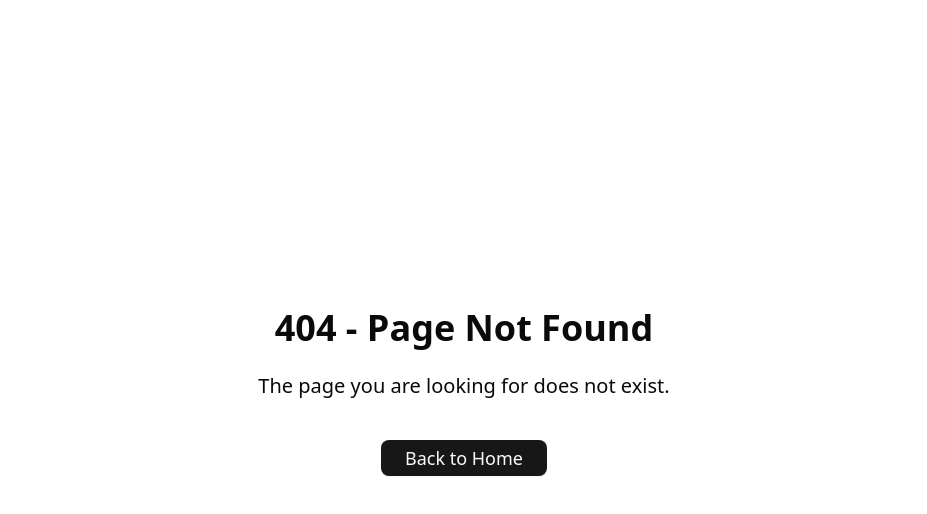
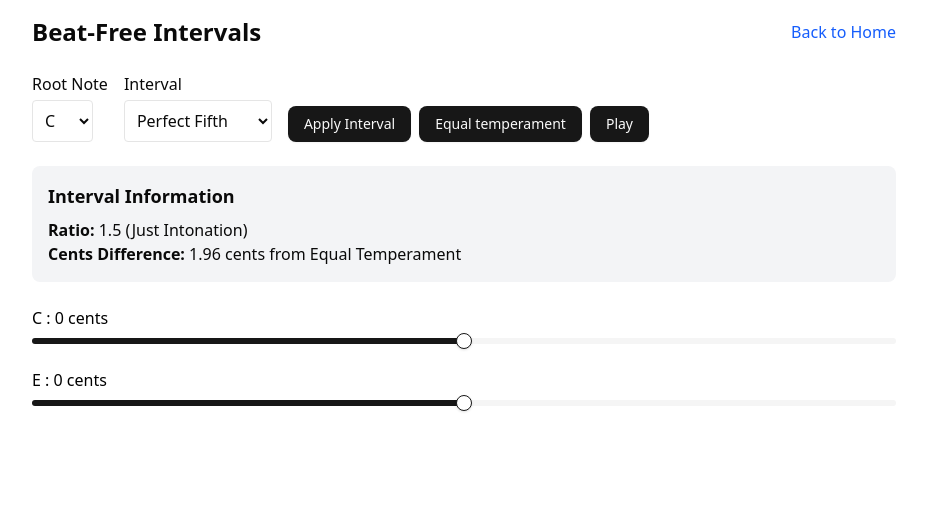
Before and after one commit to szabyg/clear-chord, a React (Vite) app: page /beat-free-intervals in a window 1280 px wide. Before the commit this address had no page. Shown: the top 514 px of the page, without its empty margins (176-1103 px from the left). Built offline with nearby package versions, Linux system fonts and the light colour scheme.

Commit message:
Create BeatFreeIntervals

```diff
--- /dev/null
+++ b/src/BeatFreeIntervals.tsx
@@ -0,0 +1,223 @@
+import React, { useEffect, useState } from "react";
+import { Link } from "react-router-dom";
+import { Slider } from "@/components/ui/slider";
+import { Button } from "@/components/ui/button";
+import { useLocalStorageState } from "@/hooks/useLocalStorageState";
+import { useOscillators } from "@/hooks/useOscillators";
+import {
+  initializeDetuneCents,
+  initializeActiveNotes,
+} from "@/utils/noteUtils";
+
+const NOTE_NAMES = [
+  "C",
+  "C#",
+  "D",
+  "D#",
+  "E",
+  "F",
+  "F#",
+  "G",
+  "G#",
+  "A",
+  "A#",
+  "H",
+];
+
+const INTERVALS = {
+  "Perfect Octave": { ratio: 2 / 1, semitones: 12 },
+  "Perfect Fifth": { ratio: 3 / 2, semitones: 7 },
+  "Perfect Fourth": { ratio: 4 / 3, semitones: 5 },
+  "Major Third": { ratio: 5 / 4, semitones: 4 },
+  "Minor Third": { ratio: 6 / 5, semitones: 3 },
+  "Major Sixth": { ratio: 5 / 3, semitones: 9 },
+  "Minor Sixth": { ratio: 8 / 5, semitones: 8 },
+  "Major Second": { ratio: 9 / 8, semitones: 2 },
+  "Minor Second": { ratio: 16 / 15, semitones: 1 },
+  "Major Seventh": { ratio: 15 / 8, semitones: 11 },
+  "Minor Seventh": { ratio: 16 / 9, semitones: 10 },
+};
+
+// Convert frequency ratio to cents
+const ratioCents = (ratio: number): number => {
+  return 1200 * Math.log2(ratio);
+};
+
+// Calculate the difference in cents between just intonation and equal temperament
+const calculateCentsDifference = (ratio: number, semitones: number): number => {
+  const equalTemperamentCents = semitones * 100; // 100 cents per semitone in equal temperament
+  const justIntonationCents = ratioCents(ratio);
+  return justIntonationCents - equalTemperamentCents;
+};
+
+export default function BeatFreeIntervals() {
+  const initialDetunes = initializeDetuneCents(NOTE_NAMES);
+  const NOTES = NOTE_NAMES.concat(NOTE_NAMES.map((n) => n + "'")).flat();
+  const initialActives = initializeActiveNotes(NOTES);
+
+  const [detuneCents, setDetuneCents] = useLocalStorageState(
+    "beatFreeDetuneCents",
+    initialDetunes
+  );
+  const [isPlaying, setIsPlaying] = useState(false);
+  const [activeNotes, setActiveNotes] = useLocalStorageState(
+    "beatFreeActiveNotes",
+    initialActives
+  );
+  const [rootNote, setRootNote] = useState("C");
+  const [selectedInterval, setSelectedInterval] = useState("Perfect Fifth");
+
+  const { startOscillators, stopOscillators, updateOscillators } =
+    useOscillators(isPlaying, activeNotes, detuneCents);
+
+  const applyInterval = () => {
+    // Reset all active notes
+    const newActiveNotes = { ...initialActives };
+
+    // Get the root note index
+    const rootIndex = NOTE_NAMES.indexOf(rootNote);
+
+    // Get the interval details
+    const interval = INTERVALS[selectedInterval];
+
+    // Calculate the second note index
+    const secondNoteIndex = (rootIndex + interval.semitones) % 12;
+    const secondNote = NOTE_NAMES[secondNoteIndex];
+
+    // Set the root note and second note as active
+    newActiveNotes[rootNote] = true;
+    newActiveNotes[rootNote + "'"] = true;
+    newActiveNotes[secondNote] = true;
+    newActiveNotes[secondNote + "'"] = true;
+
+    // Calculate the cent difference for the second note
+    const centsDifference = calculateCentsDifference(
+      interval.ratio,
+      interval.semitones
+    );
+
+    // Update the detune cents for the second note
+    const newDetuneCents = { ...initialDetunes };
+    newDetuneCents[secondNote] = centsDifference;
+
+    setActiveNotes(newActiveNotes);
+    setDetuneCents(newDetuneCents);
+  };
+
+  const resetPitches = () => {
+    setDetuneCents(initialDetunes);
+  };
+
+  useEffect(() => {
+    if (isPlaying) {
+      startOscillators();
+    } else {
+      stopOscillators();
+    }
+  }, [isPlaying]);
+
+  useEffect(() => {
+    if (isPlaying) {
+      updateOscillators();
+    }
+  }, [detuneCents, activeNotes]);
+
+  const toggleNote = (note: string) => {
+    setActiveNotes((prev) => ({
+      ...prev,
+      [note]: !prev[note],
+      [note + "'"]: !prev[note + "'"],
+    }));
+  };
+
+  const togglePlayback = () => {
+    setIsPlaying(!isPlaying);
+  };
+
+  return (
+    <div className="flex justify-center w-full">
+      <div className="w-full max-w-4xl p-4 space-y-6">
+        <div className="flex justify-between items-center">
+          <h1 className="text-2xl font-bold">Beat-Free Intervals</h1>
+          <Link to="/" className="text-blue-600 hover:underline">
+            Back to Home
+          </Link>
+        </div>
+
+        <div className="flex flex-col md:flex-row gap-4">
+          <div>
+            <label className="block font-medium mb-1">Root Note</label>
+            <select
+              className="border p-2 rounded"
+              value={rootNote}
+              onChange={(e) => setRootNote(e.target.value)}
+            >
+              {NOTE_NAMES.map((note) => (
+                <option key={note} value={note}>
+                  {note}
+                </option>
+              ))}
+            </select>
+          </div>
+          <div>
+            <label className="block font-medium mb-1">Interval</label>
+            <select
+              className="border p-2 rounded"
+              value={selectedInterval}
+              onChange={(e) => setSelectedInterval(e.target.value)}
+            >
+              {Object.keys(INTERVALS).map((interval) => (
+                <option key={interval} value={interval}>
+                  {interval}
+                </option>
+              ))}
+            </select>
+          </div>
+          <div className="flex flex-wrap items-end gap-2">
+            <Button onClick={applyInterval}>Apply Interval</Button>
+            <Button onClick={resetPitches}>Equal temperament</Button>
+            <Button onClick={togglePlayback}>
+              {isPlaying ? "Stop" : "Play"}
+            </Button>
+          </div>
+        </div>
+
+        <div className="mt-4 p-4 bg-gray-100 rounded-md">
+          <h2 className="text-lg font-semibold mb-2">Interval Information</h2>
+          <p>
+            <strong>Ratio:</strong> {INTERVALS[selectedInterval].ratio} (Just
+            Intonation)
+          </p>
+          <p>
+            <strong>Cents Difference:</strong>{" "}
+            {calculateCentsDifference(
+              INTERVALS[selectedInterval].ratio,
+              INTERVALS[selectedInterval].semitones
+            ).toFixed(2)}{" "}
+            cents from Equal Temperament
+          </p>
+        </div>
+
+        {NOTE_NAMES.filter(note => activeNotes[note] || activeNotes[note + "'"]).map((note) => (
+          <div key={note} className="space-y-2">
+            <label
+              className="block font-medium cursor-pointer text-black"
+              onClick={() => toggleNote(note)}
+            >
+              {note} : {detuneCents[note]} cents
+            </label>
+            <Slider
+              min={-50.0}
+              max={50.0}
+              step={0.1}
+              value={[detuneCents[note]]}
+              onValueChange={([val]) =>
+                setDetuneCents((prev) => ({ ...prev, [note]: val }))
+              }
+            />
+          </div>
+        ))}
+      </div>
+    </div>
+  );
+}
--- a/src/LandingPage.tsx
+++ b/src/LandingPage.tsx
@@ -10,10 +10,15 @@ export default function LandingPage() {
         <p className="text-xl">
           A simple tool to help you tune and experiment with musical tones and chords.
         </p>
-        <div className="py-4">
+        <div className="py-4 flex flex-col md:flex-row gap-4 justify-center">
           <Link to="/free-tone-tuner">
-            <Button className="text-lg px-6 py-3">
+            <Button className="text-lg px-6 py-3 w-full md:w-auto">
               Try the Free Tone Tuner
+            </Button>
+          </Link>
+          <Link to="/beat-free-intervals">
+            <Button className="text-lg px-6 py-3 w-full md:w-auto">
+              Explore Beat-Free Intervals
             </Button>
           </Link>
         </div>
@@ -22,6 +27,7 @@ export default function LandingPage() {
           <ul className="space-y-2 text-left max-w-md mx-auto">
             <li>• Tune individual notes with cent precision</li>
             <li>• Apply different chord types</li>
+            <li>• Explore beat-free intervals with just intonation</li>
             <li>• Toggle notes on and off</li>
             <li>• Play and hear your tunings in real-time</li>
           </ul>
--- a/src/TriadTuner.tsx
+++ b/src/TriadTuner.tsx
@@ -131,20 +131,19 @@ export default function TriadTuner() {
           </div>
         </div>
 
-        {NOTE_NAMES.map((note) => (
+        {NOTE_NAMES.filter(note => activeNotes[note] || activeNotes[note + "'"]).map((note) => (
           <div key={note} className="space-y-2">
             <label
-              className={`block font-medium cursor-pointer ${activeNotes[note] || activeNotes[note + "'"] ? "text-black" : "text-gray-400"}`}
+              className="block font-medium cursor-pointer text-black"
               onClick={() => toggleNote(note)}
             >
-              {note} / {note}' : {detuneCents[note]} cents
+              {note} : {detuneCents[note]} cents
             </label>
             <Slider
               min={-50.0}
               max={50.0}
               step={0.1}
               value={[detuneCents[note]]}
-              disabled={!(activeNotes[note] || activeNotes[note + "'"])}
               onValueChange={([val]) =>
                 setDetuneCents((prev) => ({ ...prev, [note]: val }))
               }
--- a/src/main.tsx
+++ b/src/main.tsx
@@ -2,6 +2,7 @@ import React from "react";
 import ReactDOM from "react-dom/client";
 import { BrowserRouter, Routes, Route } from "react-router-dom";
 import TriadTuner from "./TriadTuner";
+import BeatFreeIntervals from "./BeatFreeIntervals";
 import LandingPage from "./LandingPage";
 import NotFound from "./NotFound";
 
@@ -11,6 +12,7 @@ ReactDOM.createRoot(document.getElementById("root")!).render(
       <Routes>
         <Route path="/" element={<LandingPage />} />
         <Route path="/free-tone-tuner" element={<TriadTuner />} />
+        <Route path="/beat-free-intervals" element={<BeatFreeIntervals />} />
         <Route path="*" element={<NotFound />} />
       </Routes>
     </BrowserRouter>
```
